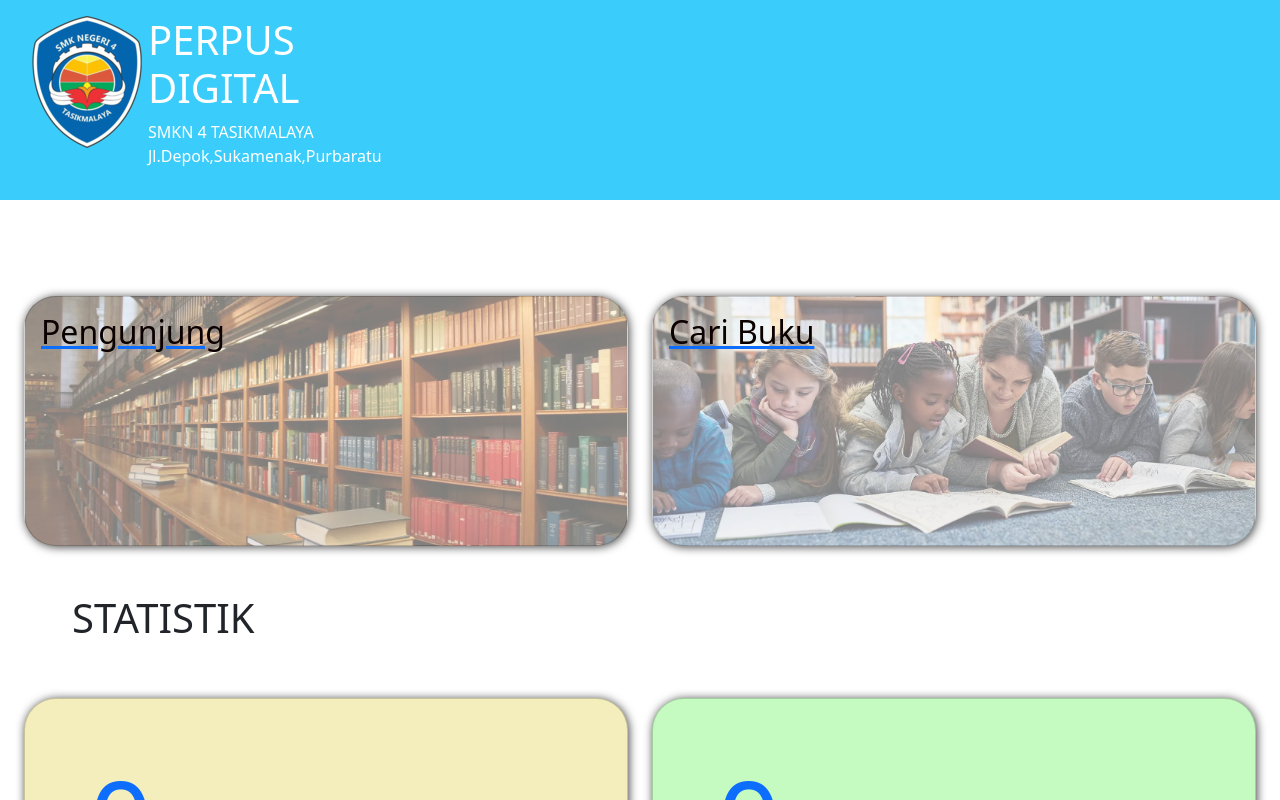
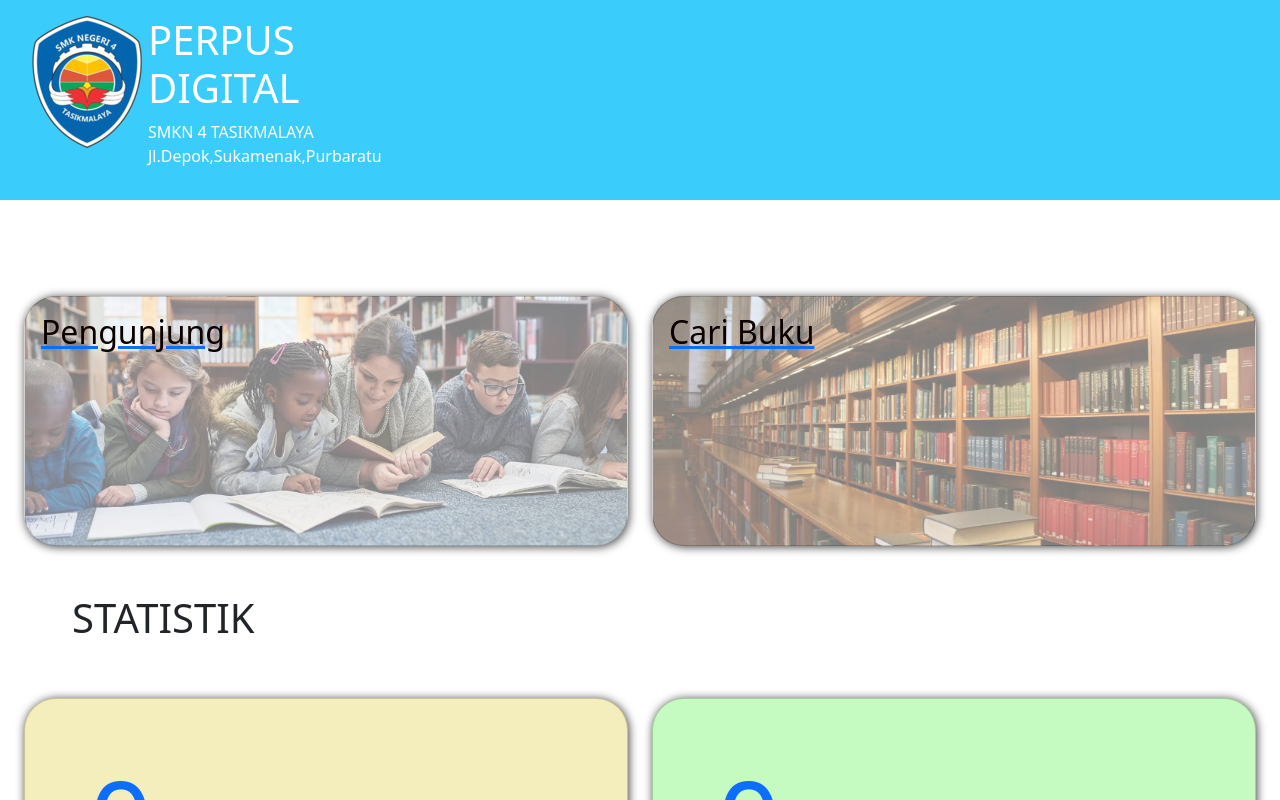
Before and after one commit to mirnatriani/perpus_digital-TEFA, a Nuxt app: page / in a window 1280 px wide. Shown: the top 800 px of the page. Built offline with nearby package versions, Linux system fonts and the light colour scheme; no server answers; the database is empty.

Commit message:
Add files via upload

```diff
--- a/pages/index.vue
+++ b/pages/index.vue
@@ -92,14 +92,14 @@ export default {
   box-shadow: 1px 1px 10px #424242;
 }
 .card.bg-pengunjung {
-  background-image: url("../assets/img/caribuku.webp");
+  background-image: url("../assets/img/kunjungan.webp");
   background-repeat: no-repeat;
   background-position: center center;
   background-size: cover;
   color: #0c0101;
 }
 .card.bg-buku {
-  background-image: url("../assets/img/kunjungan.webp");
+  background-image: url("../assets/img/caribuku.webp");
   background-repeat: no-repeat;
   background-position: center center;
   background-size: cover;
```
